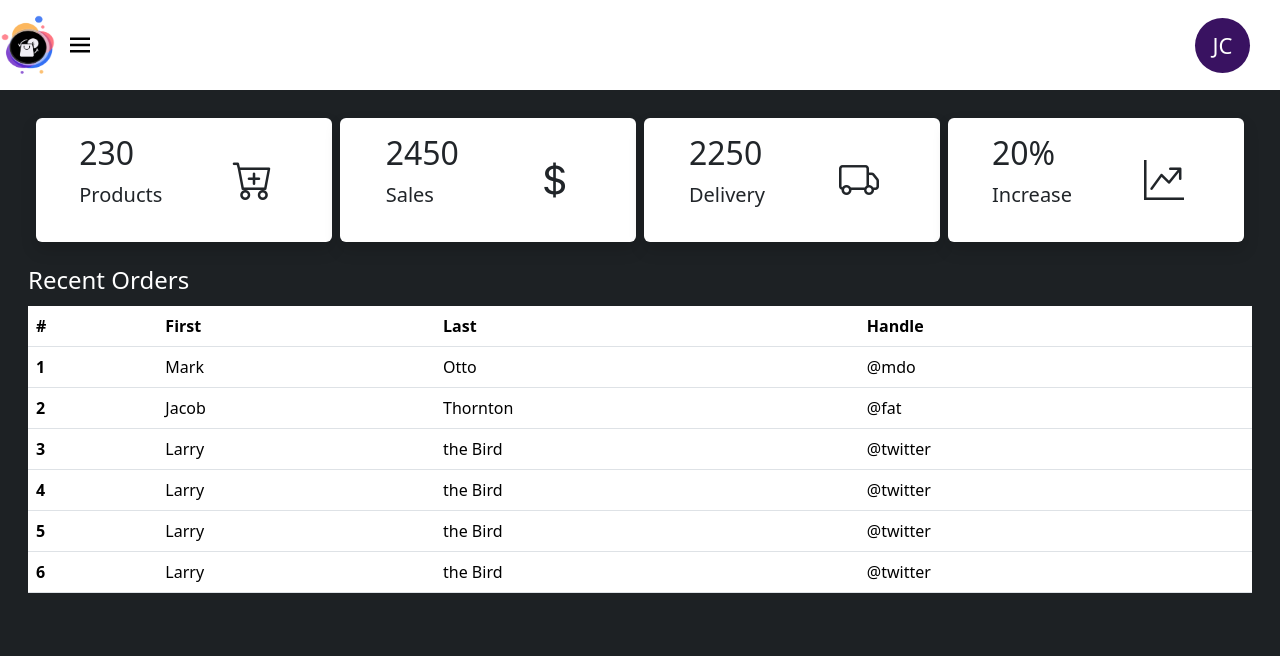
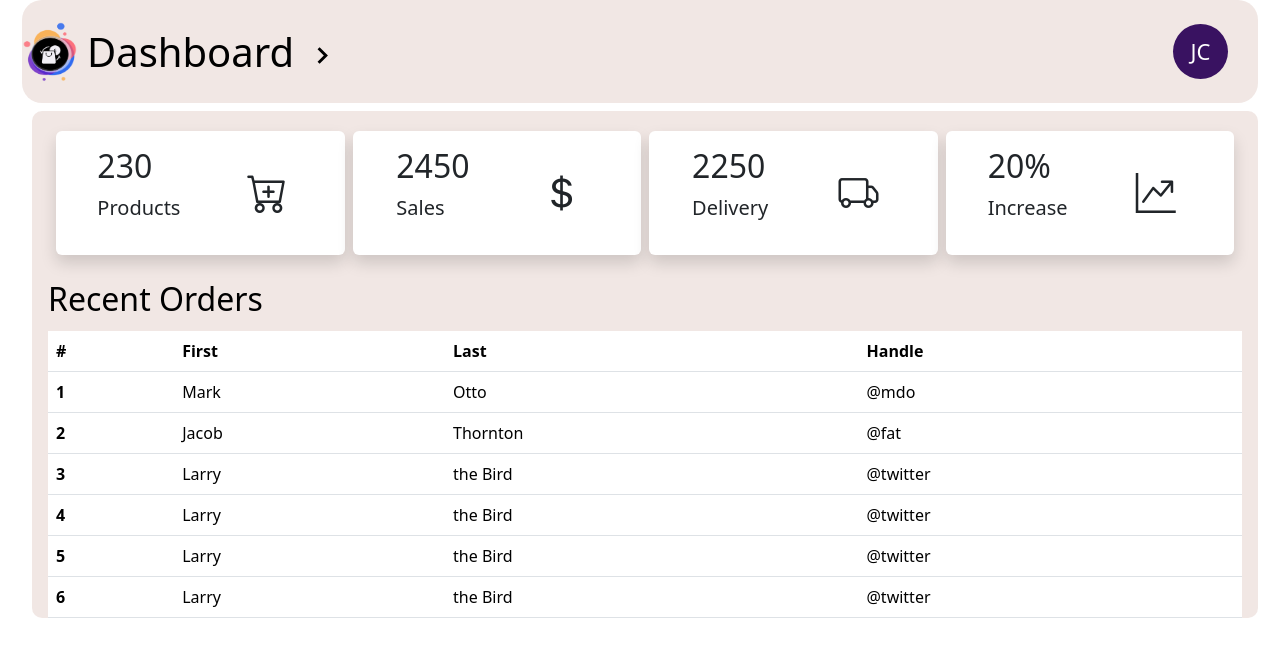
Before and after one commit to L2GS-19101360/CampusChime, a React (Vite) app: page /adminPage in a window 1280 px wide. Shown: the top 656 px of the page. Built offline with nearby package versions, Linux system fonts and the light colour scheme.

Commit message:
updated admin page

```diff
--- a/src/components/admin/AdminNavbar.jsx
+++ b/src/components/admin/AdminNavbar.jsx
@@ -1,24 +1,61 @@
 import React from "react";
 import { Navbar, Nav, Image } from "react-bootstrap";
-import { BiMenu } from "react-icons/bi";
+import { BiChevronLeft, BiChevronRight } from "react-icons/bi";
 import LetteredAvatar from "../LetteredAvater";
 import Logo from "../../assets/CampusChimeNoname.png";
 
-function AdminNavbar({ toggleSidebar }) {
+function AdminNavbar({ toggleSidebar, isSidebarOpen }) {
   const firstName = "John"; // Replace with session
   const lastName = "Ceniza";
 
   return (
-    <Navbar bg="white" expand="sm" style={{ height: "90px" }}>
-      <Navbar.Brand onClick={toggleSidebar}>
-        <Image src={Logo} style={{ width: "55px", height: "60px" }} />
-        <BiMenu
-          className="fs-4"
-          size={30}
-          style={{ marginLeft: "10px" }}
-        />{" "}
-      </Navbar.Brand>
-      <Navbar.Toggle aria-controls="responsive-navbar-nav" />
+    <Navbar
+      style={{
+        height: "103px",
+        marginLeft: "10px",
+        marginRight: "10px",
+        borderRadius: "20px",
+        backgroundColor: "rgba(232, 215, 211, 0.6)",
+      }}
+    >
+      {isSidebarOpen ? (
+        <Navbar.Brand
+          onClick={toggleSidebar}
+          style={{
+            display: "flex",
+            alignItems: "center",
+          }}
+        >
+          <BiChevronLeft
+            className="fs-4"
+            size={35}
+            style={{ marginLeft: "10px", marginTop: "5px",cursor: "pointer" }}
+          />
+          <h1 style={{ margin: 0, marginLeft: "5px", cursor: "pointer" }}>
+            Dashboard
+          </h1>
+        </Navbar.Brand>
+      ) : (
+        <>
+          <Navbar.Brand
+            onClick={toggleSidebar}
+            style={{
+              display: "flex",
+              alignItems: "center",
+              cursor: "pointer",
+            }}
+          >
+            <Image src={Logo} style={{ width: "55px", height: "60px" }} />
+            <h1 style={{ margin: 0, marginLeft: "10px" }}>Dashboard</h1>
+            <BiChevronRight
+              className="fs-4"
+              size={35}
+              style={{ marginLeft: "10px", marginTop: "7px" }}
+            />
+          </Navbar.Brand>
+          <Navbar.Toggle aria-controls="responsive-navbar-nav" />
+        </>
+      )}
       <Navbar.Collapse id="responsive-navbar-nav">
         <Nav className="ms-auto">
           <div className="ms-auto" style={{ marginRight: "30px" }}>
--- a/src/components/admin/Dashboard.jsx
+++ b/src/components/admin/Dashboard.jsx
@@ -1,9 +1,17 @@
 import React from "react";
-import AdminNavbar from "./AdminNavbar";
 
 function Dashboard() {
   return (
-    <div className="px-3">
+    <div
+      className="px-3"
+      style={{
+        backgroundColor: "rgba(232, 215, 211, 0.6)",
+        borderRadius: "10px",
+        height: "100%",
+        marginLeft: "20px",
+        marginRight: "10px"
+      }}
+    >
       <div className="container-fluid">
         <div className="row row-cols-1 row-cols-md-2 row-cols-lg-4 g-3 my-2">
           <div className="col-md-3 col-sm-6 p-1">
@@ -45,7 +53,7 @@ function Dashboard() {
         </div>
       </div>
       <table className="table caption-top bg-white rounded mt-2">
-        <caption className="text-white fs-4">Recent Orders</caption>
+        <caption className="text-black fs-2">Recent Orders</caption>
         <thead>
           <tr>
             <th scope="col">#</th>
--- a/src/pages/Admin Page/AdminDesign.css
+++ b/src/pages/Admin Page/AdminDesign.css
@@ -3,9 +3,15 @@
 }
 
 .list-group a:hover {
-  background-color: rgb(0, 0, 0);
-  color: rgb(255, 255, 255);
+  background-color: rgba(232, 215, 211);
+  color: rgb(0, 0, 0);
   cursor: pointer;
+}
+
+.list-group a.active {
+  background-color: rgba(232, 215, 211);
+  color: rgb(0, 0, 0);
+  border-color: rgba(232, 215, 211);
 }
 
 .main-content-open {
@@ -13,7 +19,7 @@
 }
 
 .collapsed:not(.main-content-open) {
-  transition-duration: 0.3s;
+  transition-duration: 0.5s;
 }
 
 .main-content-open:not(.collapsed) {
@@ -25,3 +31,7 @@
     margin-left: 0;
   }
 }
+body {
+  margin: 0;
+  padding: 0;
+}
--- a/src/pages/Admin Page/AdminPage.jsx
+++ b/src/pages/Admin Page/AdminPage.jsx
@@ -5,21 +5,25 @@ import Logo from "../../assets/CampusChimeNoname.png";
 import AdminNavbar from "../../components/admin/AdminNavbar";
 import Dashboard from "../../components/admin/Dashboard";
 import "./AdminDesign.css";
-import { BiChevronLeft, BiMenu } from "react-icons/bi";
+import { BiChevronLeft } from "react-icons/bi";
 
 function AdminPage() {
   const [isSidebarOpen, setSidebarOpen] = useState(false);
 
   return (
     <div className="container-fluid bg-white min-vh-100">
-      <div className="row" style={{ backgroundColor: "#1d2124" }}>
+      <div className="row" style={{ backgroundColor: "white" }}>
         <Offcanvas
           show={isSidebarOpen}
           onHide={() => setSidebarOpen(false)}
           placement="start"
           scroll={true}
           backdrop={false}
-          style={{ width: "300px", backgroundColor: "white" }}
+          style={{
+            width: "312px",
+            backgroundColor: "rgba(232, 215, 211, 0.6)",
+            borderRadius: "20px",
+          }}
         >
           <Offcanvas.Header closeButton={false}>
             <Offcanvas.Title className="d-flex align-items-center">
@@ -28,43 +32,77 @@ function AdminPage() {
                 alt="Logo"
                 style={{ width: "55px", height: "70px", objectFit: "cover" }}
               />
-              <span style={{ marginLeft: "10px" }}>CampusChime</span>
-              <BiMenu
+              <span style={{ marginLeft: "10px", fontSize: "25px" }}>
+                CampusChime
+              </span>
+              {/* <BiChevronLeft
                 onClick={() => setSidebarOpen(false)}
-                size={30}
-                style={{ marginLeft: "50px", marginTop: "5px" }}
-              />
+                size={35}
+                style={{
+                  marginLeft: "30px",
+                  marginTop: "5px",
+                  cursor: "pointer",
+                }}
+              /> */}
             </Offcanvas.Title>
           </Offcanvas.Header>
-          <Offcanvas.Body className="bg-white p-2">
-            <hr className="text-dark" />
+          <Offcanvas.Body className="p-3 active" style={{backgroundColor: "white", borderRadius: "20px"}}>
+            <hr className="text-white" />
             <div className="list-group list-group-flush">
-              <a className="list-group-item py-2">
-                <i className="bi bi-speedometer2 fs-5 me-3"></i>
+              <a
+                className="list-group-item py-3 active"
+                style={{
+                  borderTopRightRadius: "20px",
+                  borderBottomRightRadius: "20px",
+                  marginBottom: "10px",
+                  borderLeft: "2px solid rgb(0, 0, 0)",
+                }}
+              >
+                <i className="bi bi-speedometer2 fs-5 me-3 "></i>
                 <span>Dashboard</span>
               </a>
-              <a className="list-group-item py-2">
+              <a
+                className="list-group-item py-3"
+                style={{
+                  borderTopRightRadius: "20px",
+                  borderBottomRightRadius: "20px",
+                  marginBottom: "10px",
+                }}
+              >
                 <i className="bi bi-people fs-5 me-3"></i>{" "}
-                <span>Account List</span>
+                <span>User List</span>
               </a>
-              <a className="list-group-item py-2">
-                <i className="bi bi-clipboard-data fs-5 me-3"></i>
-                <span>User Management</span>
+              <a
+                className="list-group-item py-3"
+                style={{
+                  borderTopRightRadius: "20px",
+                  borderBottomRightRadius: "20px",
+                  marginBottom: "10px",
+                }}
+              >
+                <i className="bi bi-person-plus fs-5 me-3"></i>
+                <span>Account Requests</span>
               </a>
             </div>
           </Offcanvas.Body>
         </Offcanvas>
 
         {/* Main Content */}
-        <AdminNavbar toggleSidebar={() => setSidebarOpen(!isSidebarOpen)} />
+
         <div
           className={`col-12 col-md-12 vh-100 main-content-container ${
             isSidebarOpen ? "main-content-open" : "collapsed"
           }`}
           style={{
             width: isSidebarOpen ? "calc(100% - 300px)" : "100%",
+            backgroundColor: "white",
           }}
         >
+          <AdminNavbar
+            toggleSidebar={() => setSidebarOpen(!isSidebarOpen)}
+            isSidebarOpen={isSidebarOpen}
+          />
+
           <div className="flexible-content">
             <Dashboard Toggle={() => setSidebarOpen(!isSidebarOpen)} />
           </div>
```
Also changed, not shown: src/components/admin/UserList.jsx (added).
